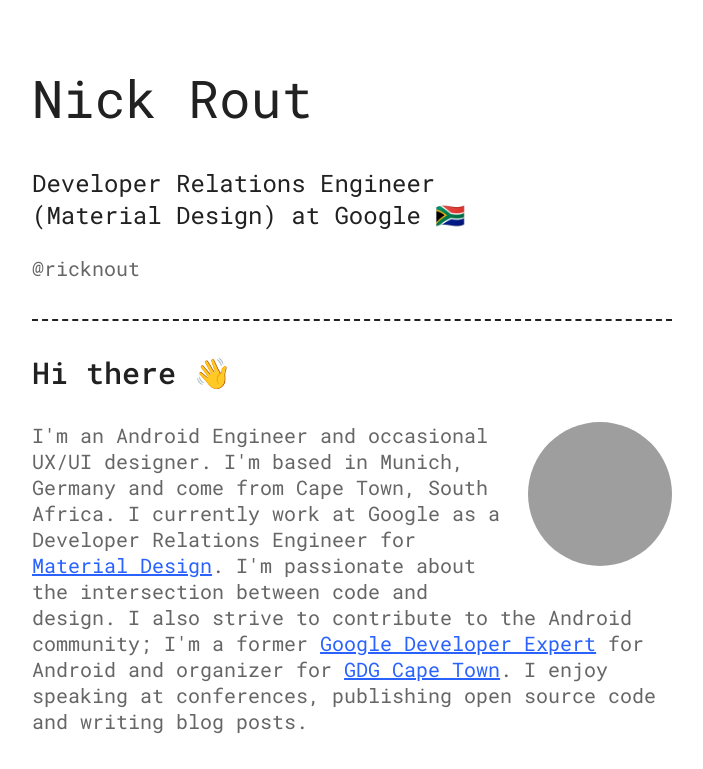
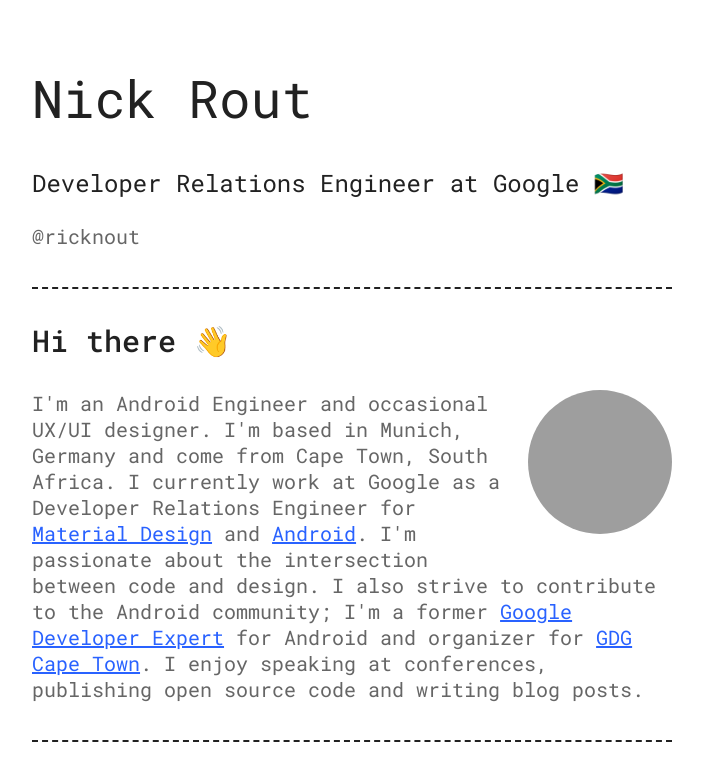
Before and after one commit to ricknout/ricknout.github.io, a plain HTML site: page index.html in a window 1280 px wide. Shown: the top 769 px of the page, without its empty margins (0-703 px from the left). Drawn offline with Linux system fonts and the light colour scheme; grey boxes are pictures that could not be loaded.

Commit message:
Update index

```diff
--- a/index.html
+++ b/index.html
@@ -5,7 +5,7 @@
         <meta http-equiv="X-UA-Compatible" content="IE=edge">
         <meta name="viewport" content="width=device-width, initial-scale=1">
         <title>Nick Rout</title>
-        <meta name="description" content="Nick Rout - Developer Relations Engineer (Material Design) at Google 🇿🇦">
+        <meta name="description" content="Nick Rout - Developer Relations Engineer at Google 🇿🇦">
         <!-- Add to homescreen for Chrome on Android -->
         <meta name="mobile-web-app-capable" content="yes">
         <link rel="icon" sizes="192x192" href="images/android_desktop.png">
@@ -25,12 +25,12 @@
     </head>
     <body>
         <h1>Nick Rout</h1>
-        <h2>Developer Relations Engineer<br>(Material Design) at Google 🇿🇦</h2>
+        <h2>Developer Relations Engineer at Google 🇿🇦</h2>
         <p>@ricknout</p>
         <h3>Hi there 👋</h3>
         <p>
             <img src="images/me.png" alt="Me" class="profile-icon">
-            I'm an Android Engineer and occasional UX/UI designer. I'm based in Munich, Germany and come from Cape Town, South Africa. I currently work at Google as a Developer Relations Engineer for <a href="https://material.io/" target="_blank">Material Design</a>. I'm passionate about the intersection between code and design. I also strive to contribute to the Android community; I'm a former <a href="https://developers.google.com/community/experts/" target="_blank">Google Developer Expert</a> for Android and organizer for <a href="https://www.meetup.com/Google-Developer-Group-Cape-Town-Meetup" target="_blank">GDG Cape Town</a>. I enjoy speaking at conferences, publishing open source code and writing blog posts.
+            I'm an Android Engineer and occasional UX/UI designer. I'm based in Munich, Germany and come from Cape Town, South Africa. I currently work at Google as a Developer Relations Engineer for <a href="https://material.io" target="_blank">Material Design</a> and <a href="https://developer.android.com" target="_blank">Android</a>. I'm passionate about the intersection between code and design. I also strive to contribute to the Android community; I'm a former <a href="https://developers.google.com/community/experts/" target="_blank">Google Developer Expert</a> for Android and organizer for <a href="https://www.meetup.com/Google-Developer-Group-Cape-Town-Meetup" target="_blank">GDG Cape Town</a>. I enjoy speaking at conferences, publishing open source code and writing blog posts.
         </p>
         <h3>Porfolio 📱</h3>
         <h2>Over</h2>
```
